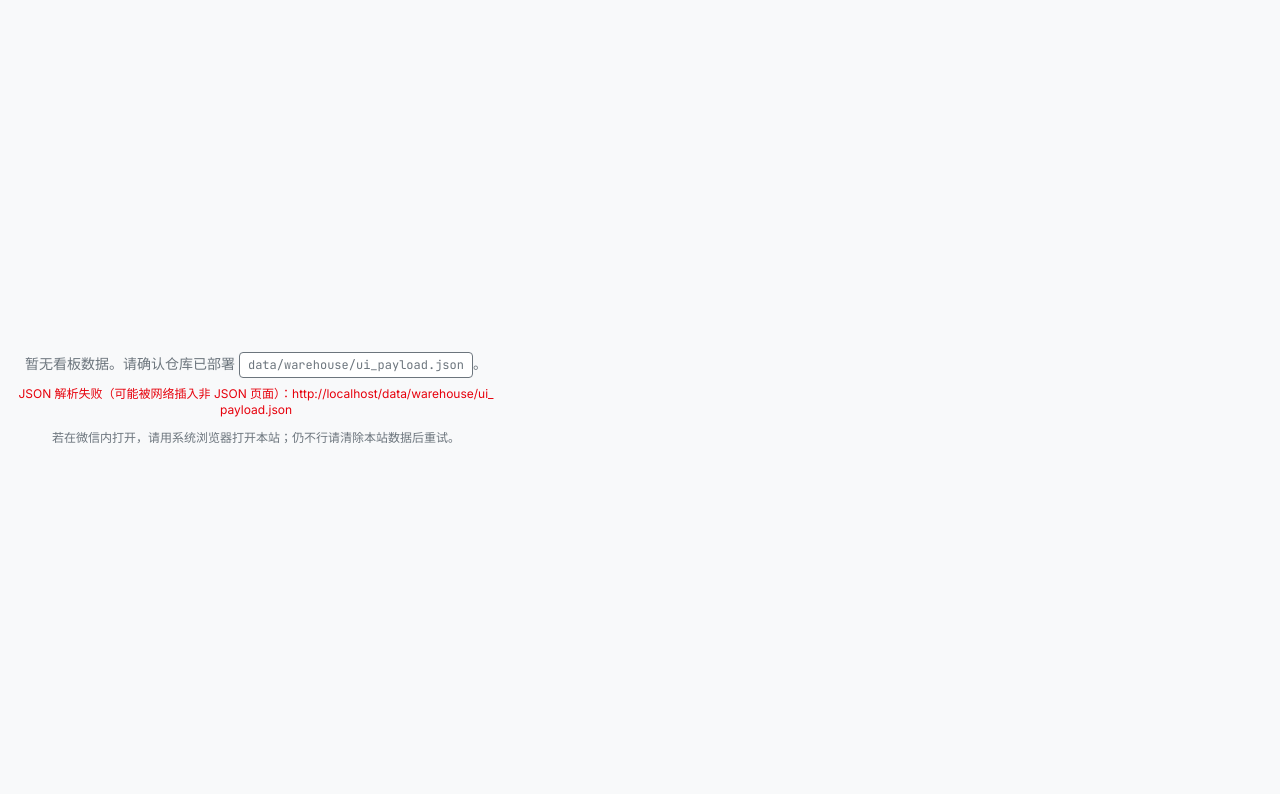
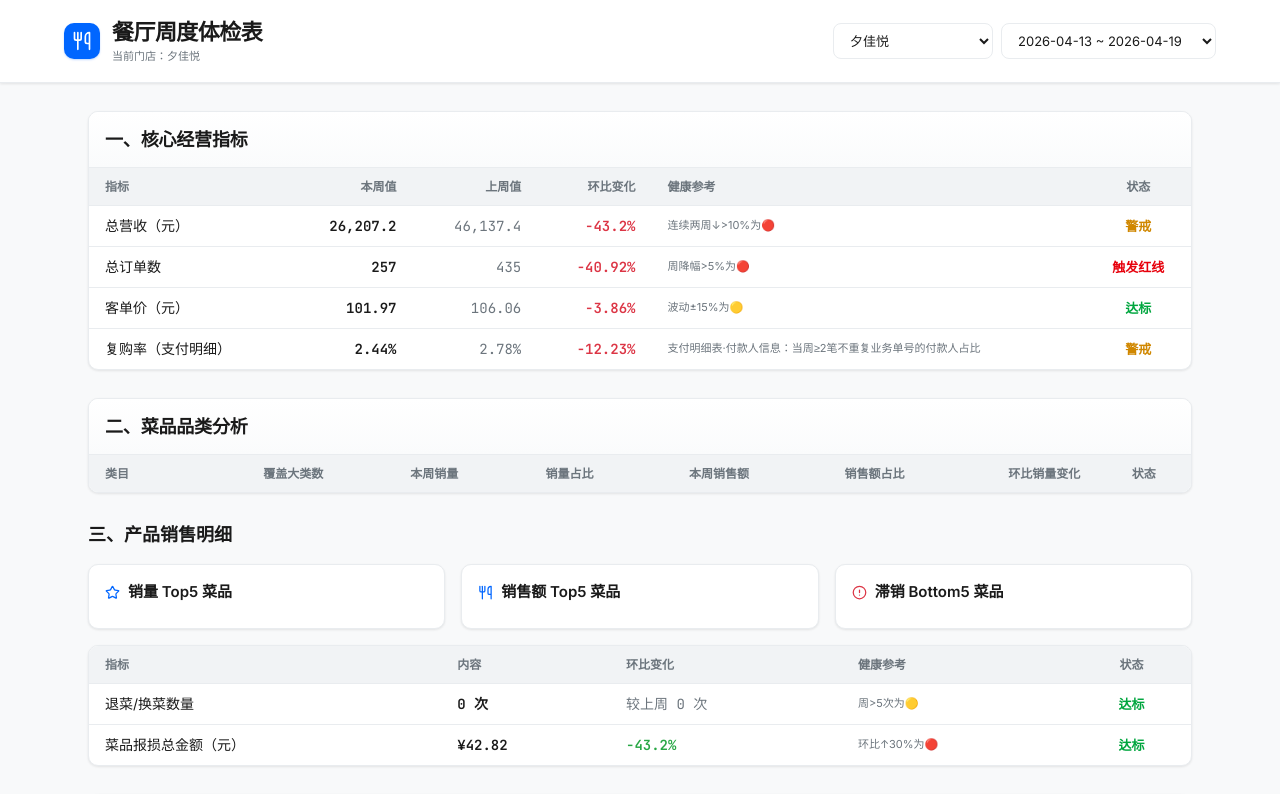
Before and after one commit to w10978876-design/restaurant-weekly-dashboard, a React (Vite) app: page / in a window 1280 px wide. Shown: the top 794 px of the page. Built offline with nearby package versions, Linux system fonts and the light colour scheme.

Commit message:
Fallback ui_payload from jsDelivr/raw when Pages returns HTML

```diff
--- a/src/App.tsx
+++ b/src/App.tsx
@@ -6,6 +6,11 @@ const cls = (...s: string[]) => s.filter(Boolean).join(" ");
 const ACTIONS_STORAGE_KEY = "restaurant-dashboard-actions-v1";
 const GITHUB_SYNC_CFG_KEY = "restaurant-dashboard-github-sync-v1";
 const ACTION_PLAN_REPO_PATH = "data/warehouse/action_plans.json";
+
+/** 与仓库默认一致；备用镜像用于国内网络 github.io 返回 HTML 等非 JSON 时回退 */
+const PUBLIC_REPO_OWNER = "w10978876-design";
+const PUBLIC_REPO_NAME = "restaurant-weekly-dashboard";
+const PUBLIC_REPO_BRANCH = "main";
 
 type SyncConfig = {
   owner: string;
@@ -91,13 +96,43 @@ function warehouseJsonUrl(repoPath: string): string {
   return `${b}${p}`;
 }
 
+/** 依次尝试 Pages → jsDelivr → Raw；国内网络常对 github.io 插入 HTML，备用源常为合法 JSON */
+function warehouseMirrorCandidates(repoRelativePath: string): string[] {
+  const rel = repoRelativePath.replace(/^\//, "");
+  const pages = warehouseJsonUrl(rel);
+  const jsDelivr = `https://cdn.jsdelivr.net/gh/${PUBLIC_REPO_OWNER}/${PUBLIC_REPO_NAME}@${PUBLIC_REPO_BRANCH}/${rel}`;
+  const raw = `https://raw.githubusercontent.com/${PUBLIC_REPO_OWNER}/${PUBLIC_REPO_NAME}/${PUBLIC_REPO_BRANCH}/${rel}`;
+  return Array.from(new Set([pages, jsDelivr, raw]));
+}
+
+async function fetchJsonFromMirrors(repoRelativePath: string): Promise<{data: any; via: string}> {
+  const urls = warehouseMirrorCandidates(repoRelativePath);
+  let last = "";
+  for (const url of urls) {
+    try {
+      const res = await fetch(url, {cache: "no-store"});
+      if (!res.ok) {
+        last = `${url} HTTP ${res.status}`;
+        continue;
+      }
+      const text = await res.text();
+      try {
+        const data = JSON.parse(text.replace(/\bNaN\b/g, "null"));
+        return {data, via: url};
+      } catch {
+        last = `${url} 返回内容不是 JSON（多为网络劫持/拦截页）`;
+      }
+    } catch (e) {
+      last = `${url} ${String((e as Error)?.message ?? e)}`;
+    }
+  }
+  throw new Error(`无法加载 ${repoRelativePath}。最后：${last}`);
+}
+
 async function loadRepoActionItems(): Promise<ActionPlanItem[]> {
   try {
-    const url = warehouseJsonUrl(ACTION_PLAN_REPO_PATH);
-    const res = await fetch(url, {cache: "no-store"});
-    if (!res.ok) return [];
-    const payload = await res.json();
-    return asActionItems(payload);
+    const {data} = await fetchJsonFromMirrors(ACTION_PLAN_REPO_PATH);
+    return asActionItems(data);
   } catch {
     return [];
   }
@@ -235,21 +270,18 @@ export default function App() {
     try {
       let sourcePayload = payload;
       if (!sourcePayload) {
-        const url = warehouseJsonUrl("data/warehouse/ui_payload.json");
-        const res = await fetch(url, {cache: "no-store"});
-        if (!res.ok) {
+        try {
+          const {data: parsed, via} = await fetchJsonFromMirrors("data/warehouse/ui_payload.json");
+          sourcePayload = parsed;
+          setPayload(sourcePayload);
+          if (via.startsWith("https://cdn.jsdelivr.net") || via.startsWith("https://raw.githubusercontent.com")) {
+            console.info("ui_payload.json 已通过备用源加载:", via);
+          }
+        } catch (e) {
           setData(null);
-          setBootError(`请求失败 HTTP ${res.status}：${url}`);
+          setBootError(String((e as Error)?.message ?? e));
           return;
         }
-        try {
-          sourcePayload = await res.json();
-        } catch (e) {
-          setData(null);
-          setBootError(`JSON 解析失败（可能被网络插入非 JSON 页面）：${url}`);
-          return;
-        }
-        setPayload(sourcePayload);
       }
       const d = buildDashboardData(sourcePayload, storeId ?? selectedStoreId, weekId ?? selectedWeekId);
       if (!d) {
@@ -337,7 +369,9 @@ export default function App() {
       <div className="min-h-screen flex flex-col items-center justify-center gap-3 dash-page text-sm text-[var(--dash-muted)] max-w-lg text-center px-4">
         <p>暂无看板数据。请确认仓库已部署 <code className="font-mono text-xs bg-white px-2 py-1 rounded border">data/warehouse/ui_payload.json</code>。</p>
         {bootError ? <p className="text-red-600 text-xs break-all">{bootError}</p> : null}
-        <p className="text-xs">若在微信内打开，请用系统浏览器打开本站；仍不行请清除本站数据后重试。</p>
+        <p className="text-xs">
+          若使用公司网/校园网，可能对 GitHub 做过滤；页面会自动尝试备用下载源。仍失败可换手机流量或家庭宽带再试。
+        </p>
       </div>
     );
 
```
